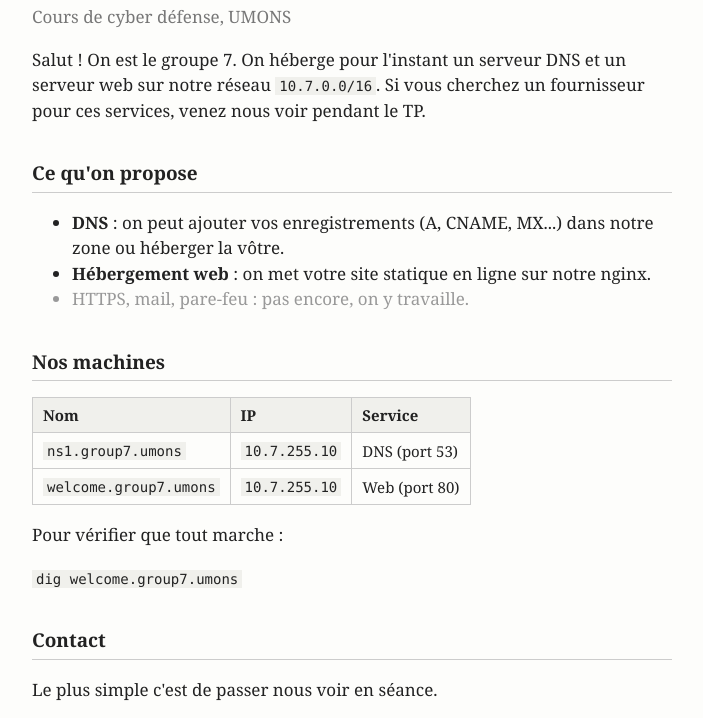
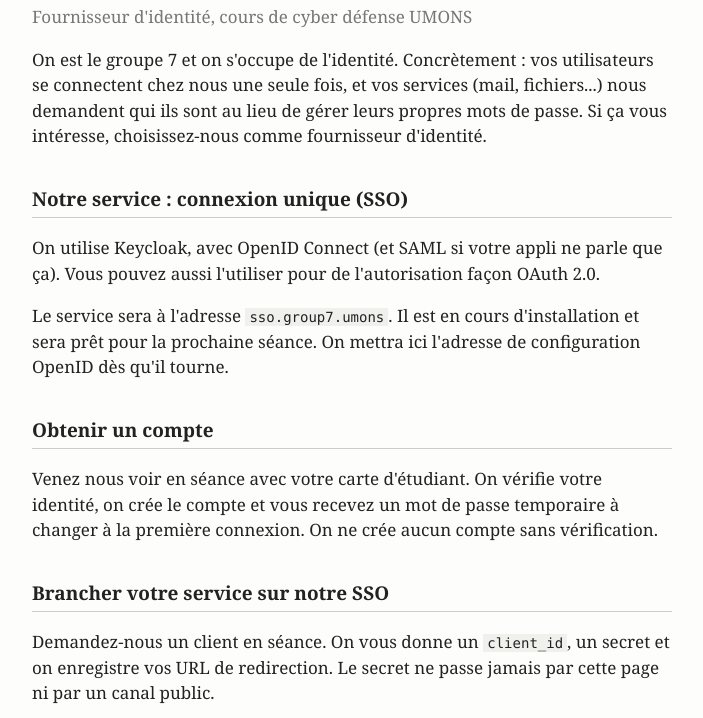
Before and after one commit to romanesog/welcome-group7, a plain HTML site: page site/index.html in a window 1280 px wide. Shown: the part 82-800 px from the top of the page, without its empty margins (288-991 px from the left). Drawn offline with Linux system fonts and the light colour scheme.

Commit message:
SSO et noms du groupe

```diff
--- a/site/index.html
+++ b/site/index.html
@@ -30,35 +30,59 @@ footer { margin-top: 50px; font-size: 14px; color: #888; }
 <body>
 
 <h1>Groupe 7</h1>
-<p class="sub">Cours de cyber défense, UMONS</p>
+<p class="sub">Fournisseur d'identité, cours de cyber défense UMONS</p>
 
 <p>
-Salut ! On est le groupe 7. On héberge pour l'instant un serveur DNS et un
-serveur web sur notre réseau <code>10.7.0.0/16</code>. Si vous cherchez un
-fournisseur pour ces services, venez nous voir pendant le TP.
+On est le groupe 7 et on s'occupe de l'identité. Concrètement : vos
+utilisateurs se connectent chez nous une seule fois, et vos services (mail,
+fichiers...) nous demandent qui ils sont au lieu de gérer leurs propres mots
+de passe. Si ça vous intéresse, choisissez-nous comme fournisseur d'identité.
 </p>
 
-<h2>Ce qu'on propose</h2>
-<ul>
-  <li><b>DNS</b> : on peut ajouter vos enregistrements (A, CNAME, MX...) dans notre zone ou héberger la vôtre.</li>
-  <li><b>Hébergement web</b> : on met votre site statique en ligne sur notre nginx.</li>
-  <li class="todo">HTTPS, mail, pare-feu : pas encore, on y travaille.</li>
-</ul>
+<h2>Notre service : connexion unique (SSO)</h2>
+<p>
+On utilise Keycloak, avec OpenID Connect (et SAML si votre appli ne
+parle que ça). Vous pouvez aussi l'utiliser pour de l'autorisation façon
+OAuth 2.0.
+</p>
+<p>
+Le service sera à l'adresse <code>sso.group7.umons</code>. Il est en cours
+d'installation et sera prêt pour la prochaine séance. On mettra ici l'adresse
+de configuration OpenID dès qu'il tourne.
+</p>
+
+<h2>Obtenir un compte</h2>
+<p>
+Venez nous voir en séance avec votre carte d'étudiant. On vérifie votre
+identité, on crée le compte et vous recevez un mot de passe temporaire à
+changer à la première connexion. On ne crée aucun compte sans vérification.
+</p>
+
+<h2>Brancher votre service sur notre SSO</h2>
+<p>
+Demandez-nous un client en séance. On vous donne un <code>client_id</code>,
+un secret et on enregistre vos URL de redirection. Le secret ne passe jamais
+par cette page ni par un canal public.
+</p>
+
+<h2>Traçabilité</h2>
+<p>
+Les connexions et les actions d'administration sont journalisées. On peut
+fournir ces journaux à l'équipe enseignante si elle les demande.
+</p>
 
 <h2>Nos machines</h2>
 <table>
   <tr><th>Nom</th><th>IP</th><th>Service</th></tr>
-  <tr><td><code>ns1.group7.umons</code></td><td><code>10.7.255.10</code></td><td>DNS (port 53)</td></tr>
-  <tr><td><code>welcome.group7.umons</code></td><td><code>10.7.255.10</code></td><td>Web (port 80)</td></tr>
+  <tr><td><code>ns1.group7.umons</code></td><td><code>10.7.255.10</code></td><td>DNS</td></tr>
+  <tr><td><code>welcome.group7.umons</code></td><td><code>10.7.255.10</code></td><td>Cette page</td></tr>
+  <tr class="todo"><td><code>sso.group7.umons</code></td><td><code>10.7.255.11</code></td><td>SSO (bientôt)</td></tr>
 </table>
-
-<p>Pour vérifier que tout marche :</p>
-<p><code>dig welcome.group7.umons</code></p>
 
 <h2>Contact</h2>
 <p>
-Le plus simple c'est de passer nous voir en séance.
-<!-- à compléter : noms des membres, mail... -->
+Romane Sogalow et Louis Pluquet, Master 2 ingénieur civil en informatique
+et gestion. Le plus simple c'est de passer nous voir en séance.
 </p>
 
 <footer>Groupe 7, 2026</footer>
```
